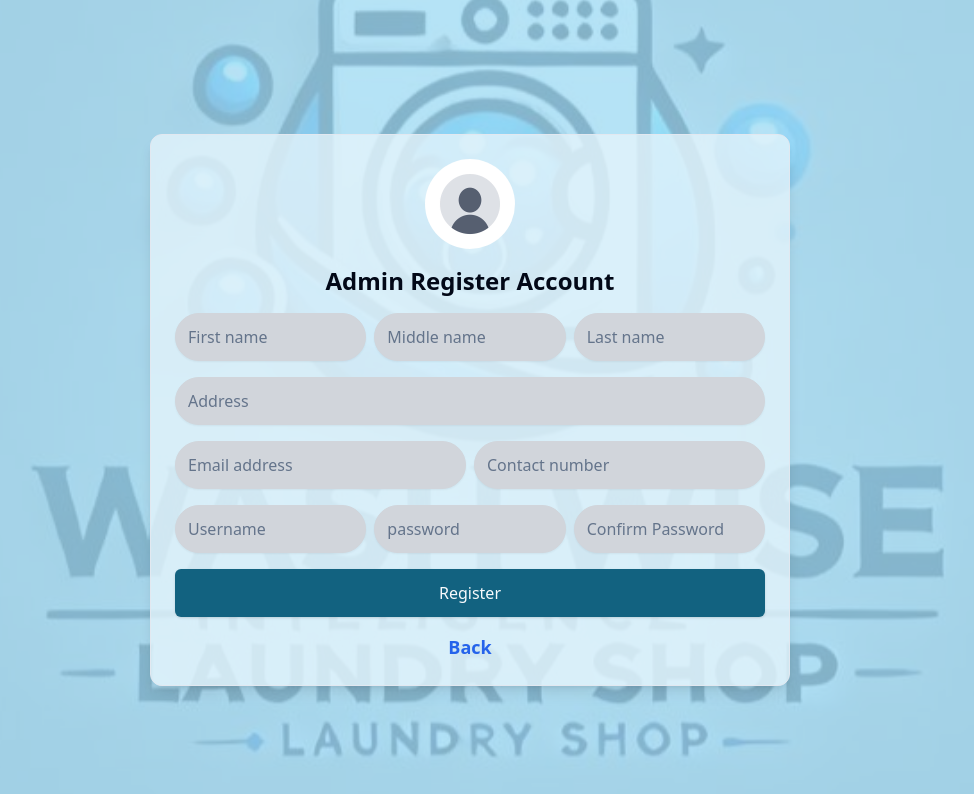
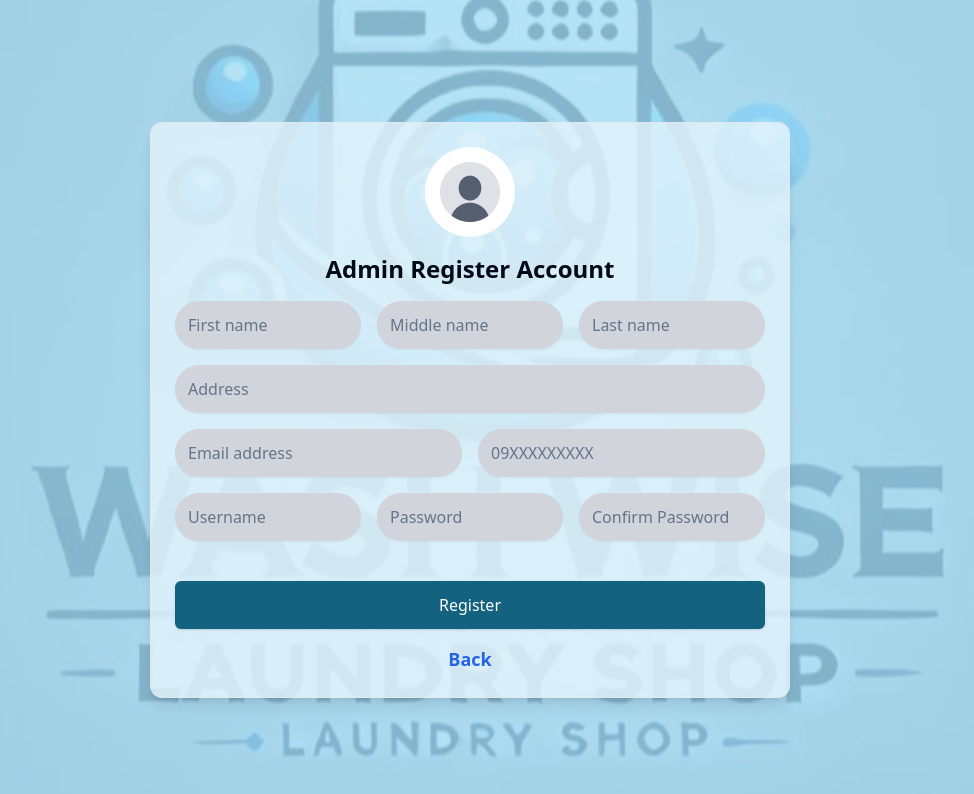
Before and after one commit to cLeAr2468/Laundry-system, a React (Vite) app in the folder laundry-ms/: page /register in a window 1280 px wide. Shown: the top 794 px of the page, without its empty margins (170-1144 px from the left). Built offline with nearby package versions, Linux system fonts and the light colour scheme.

Commit message:
Add login and admin registration

```diff
--- a/laundry-ms/src/components/layout/register.jsx
+++ b/laundry-ms/src/components/layout/register.jsx
@@ -1,9 +1,73 @@
-import React from "react";
+import React, { useState } from "react";
 import { Card, CardContent } from "@/components/ui/card";
 import { Input } from "@/components/ui/input";
 import { Button } from "@/components/ui/button";
+import { useNavigate } from "react-router-dom";
 
 const Register = () => {
+    const navigate = useNavigate();
+    const [error, setError] = useState("");
+    const [formData, setFormData] = useState({
+        admin_fName: "",
+        admin_mName: "",
+        admin_lName: "",
+        admin_address: "",
+        admin_username: "",
+        admin_contactNum: "",
+        email: "",
+        password: "",
+        confirmPassword: ""
+    });
+
+    const handleChange = (e) => {
+        const { id, value } = e.target;
+        setFormData(prev => ({
+            ...prev,
+            [id]: value
+        }));
+    };
+
+    const handleSubmit = async (e) => {
+        e.preventDefault();
+        setError("");
+
+        // Validate passwords match
+        if (formData.password !== formData.confirmPassword) {
+            setError("Passwords do not match");
+            return;
+        }
+
+        try {
+            const response = await fetch('http://localhost:3000/api/auth/register-admin', {
+                method: 'POST',
+                headers: {
+                    'Content-Type': 'application/json',
+                },
+                body: JSON.stringify({
+                    admin_fName: formData.admin_fName,
+                    admin_mName: formData.admin_mName,
+                    admin_lName: formData.admin_lName,
+                    admin_address: formData.admin_address,
+                    admin_username: formData.admin_username,
+                    admin_contactNum: formData.admin_contactNum,
+                    email: formData.email,
+                    password: formData.password
+                })
+            });
+
+            const data = await response.json();
+
+            if (response.ok) {
+                navigate("/dashboard");
+            } else {
+                setError(data.message || "Registration failed");
+            }
+        } catch (error) {
+            console.error("Registration error:", error);
+            setError("Connection error. Please try again later.");
+        }
+    };
+
     return (
         <div className="min-h-screen bg-cover bg-center"
             style={{
@@ -25,93 +89,152 @@ const Register = () => {
                             </div>
                             <h2 className="text-xl md:text-2xl font-bold text-center">Admin Register Account</h2>
 
-                            <div className='flex flex-col md:flex-row items-center justify-center gap-2'>
+                            {error && (
+                                <p className="text-red-500 text-sm text-center font-semibold">
+                                    {error}
+                                </p>
+                            )}
+
+                            <form onSubmit={handleSubmit}>
+                                {/* First row - Names */}
+                                <div className='flex flex-col md:flex-row items-center justify-center gap-4 mb-4'>
                                     <div className="space-y-2 flex-1 w-full">
+
                                         <Input
-                                        id="Fname"
+                                            id="admin_fName"
                                             type="text"
                                             placeholder="First name"
+                                            value={formData.admin_fName}
+                                            onChange={handleChange}
+                                            className="w-full bg-gray-300 rounded-full border border-gray-300 focus:outline-none focus:ring-2 focus:ring-blue-500 text-sm md:text-base h-10 md:h-12"
+                                            required
+                                        />
+                                    </div>
+                                    <div className="space-y-2 flex-1 w-full">
+
+                                        <Input
+                                            id="admin_mName"
+                                            type="text"
+                                            placeholder="Middle name"
+                                            value={formData.admin_mName}
+                                            onChange={handleChange}
                                             className="w-full bg-gray-300 rounded-full border border-gray-300 focus:outline-none focus:ring-2 focus:ring-blue-500 text-sm md:text-base h-10 md:h-12"
                                         />
                                     </div>
                                     <div className="space-y-2 flex-1 w-full">
+
                                         <Input
-                                        id="Mname"
-                                        type="text"
-                                        placeholder="Middle name"
-                                        className="w-full bg-gray-300 rounded-full border border-gray-300 focus:outline-none focus:ring-2 focus:ring-blue-500 text-sm md:text-base h-10 md:h-12"
-                                    />
-                                </div>
-                                <div className="space-y-2 flex-1 w-full">
-                                    <Input
-                                        id="Lname"
+                                            id="admin_lName"
                                             type="text"
                                             placeholder="Last name"
+                                            value={formData.admin_lName}
+                                            onChange={handleChange}
                                             className="w-full bg-gray-300 rounded-full border border-gray-300 focus:outline-none focus:ring-2 focus:ring-blue-500 text-sm md:text-base h-10 md:h-12"
+                                            required
                                         />
                                     </div>
                                 </div>
-                            <div className="space-y-2">
+
+                                {/* Address field */}
+                                <div className="mb-4">
+
                                     <Input
-                                    id="address"
+                                        id="admin_address"
                                         type="text"
                                         placeholder="Address"
+                                        value={formData.admin_address}
+                                        onChange={handleChange}
                                         className="bg-gray-300 rounded-full border border-gray-300 focus:outline-none focus:ring-2 focus:ring-blue-500 text-sm md:text-base h-10 md:h-12"
                                     />
                                 </div>
-                            <div className='flex flex-col md:flex-row items-center justify-center gap-2'>
+
+                                {/* Email and Contact */}
+                                <div className='flex flex-col md:flex-row items-center justify-center gap-4 mb-4'>
                                     <div className="space-y-2 w-full">
+
                                         <Input
                                             id="email"
                                             type="email"
                                             placeholder="Email address"
+                                            value={formData.email}
+                                            onChange={handleChange}
                                             className="bg-gray-300 rounded-full border border-gray-300 focus:outline-none focus:ring-2 focus:ring-blue-500 text-sm md:text-base h-10 md:h-12"
+                                            required
                                         />
                                     </div>
                                     <div className="space-y-2 w-full">
+
                                         <Input
-                                        id="contact"
+                                            id="admin_contactNum"
                                             type="tel"
-                                        placeholder="Contact number"
-                                        pattern="[0-9]"
+                                            placeholder="09XXXXXXXXX"
+                                            pattern="^09\d{9}$"
                                             inputMode="numeric"
                                             maxLength={11}
+                                            value={formData.admin_contactNum}
+                                            onChange={handleChange}
                                             className="bg-gray-300 rounded-full border border-gray-300 focus:outline-none focus:ring-2 focus:ring-blue-500 text-sm md:text-base h-10 md:h-12"
                                             onInput={e => {
-                                            e.target.value = e.target.value.replace(/[^0-9]/g, '');
+                                                let value = e.target.value.replace(/[^0-9]/g, '');
+                                                if (value.length >= 2 && !value.startsWith('09')) {
+                                                    value = '09' + value.slice(2);
+                                                }
+                                                e.target.value = value;
                                             }}
+                                            required
+                                            title="Please enter a valid Philippine mobile number (e.g., 09123456789)"
                                         />
                                     </div>
                                 </div>
-                            <div className='flex flex-col md:flex-row items-center justify-center gap-2'>
+
+                                {/* Username and Passwords */}
+                                <div className='flex flex-col md:flex-row items-center justify-center gap-4 mb-6'>
                                     <div className="space-y-2 w-full">
+
                                         <Input
-                                        id="username"
+                                            id="admin_username"
                                             type="text"
                                             placeholder="Username"
+                                            value={formData.admin_username}
+                                            onChange={handleChange}
                                             className="bg-gray-300 rounded-full border border-gray-300 focus:outline-none focus:ring-2 focus:ring-blue-500 text-sm md:text-base h-10 md:h-12"
+                                            required
                                         />
                                     </div>
                                     <div className="space-y-2 w-full">
+
                                         <Input
                                             id="password"
                                             type="password"
-                                        placeholder="password"
+                                            placeholder="Password"
+                                            value={formData.password}
+                                            onChange={handleChange}
                                             className="bg-gray-300 rounded-full border border-gray-300 focus:outline-none focus:ring-2 focus:ring-blue-500 text-sm md:text-base h-10 md:h-12"
+                                            required
                                         />
                                     </div>
                                     <div className="space-y-2 w-full">
+
                                         <Input
-                                        id="confirm-password"
+                                            id="confirmPassword"
                                             type="password"
                                             placeholder="Confirm Password"
+                                            value={formData.confirmPassword}
+                                            onChange={handleChange}
                                             className="bg-gray-300 rounded-full border border-gray-300 focus:outline-none focus:ring-2 focus:ring-blue-400 text-sm md:text-base h-10 md:h-12"
+                                            required
                                         />
                                     </div>
                                 </div>
-                            <Button className="w-full mt-2 md:mt-4 bg-[#126280] hover:bg-[#126280]/10 h-10 md:h-12 text-sm md:text-base">
+
+                                <Button
+                                    type="submit"
+                                    className="w-full mt-2 md:mt-4 bg-[#126280] hover:bg-[#126280]/10 h-10 md:h-12 text-sm md:text-base text-white"
+                                >
                                     Register
                                 </Button>
+                            </form>
+
                             <p className="text-sm md:text-md text-center text-gray-600 mt-2 md:mt-4">
                                 <a href="/dashboard" className="text-blue-600 font-semibold hover:underline text-lg">Back</a>
                             </p>
@@ -122,4 +245,5 @@ const Register = () => {
         </div>
     );
 };
+
 export default Register;
```
Also changed, not shown: laundry-ms/src/components/layout/Login.jsx (+29 -9 lines). Lines whose indentation alone changed are shown as unchanged.
